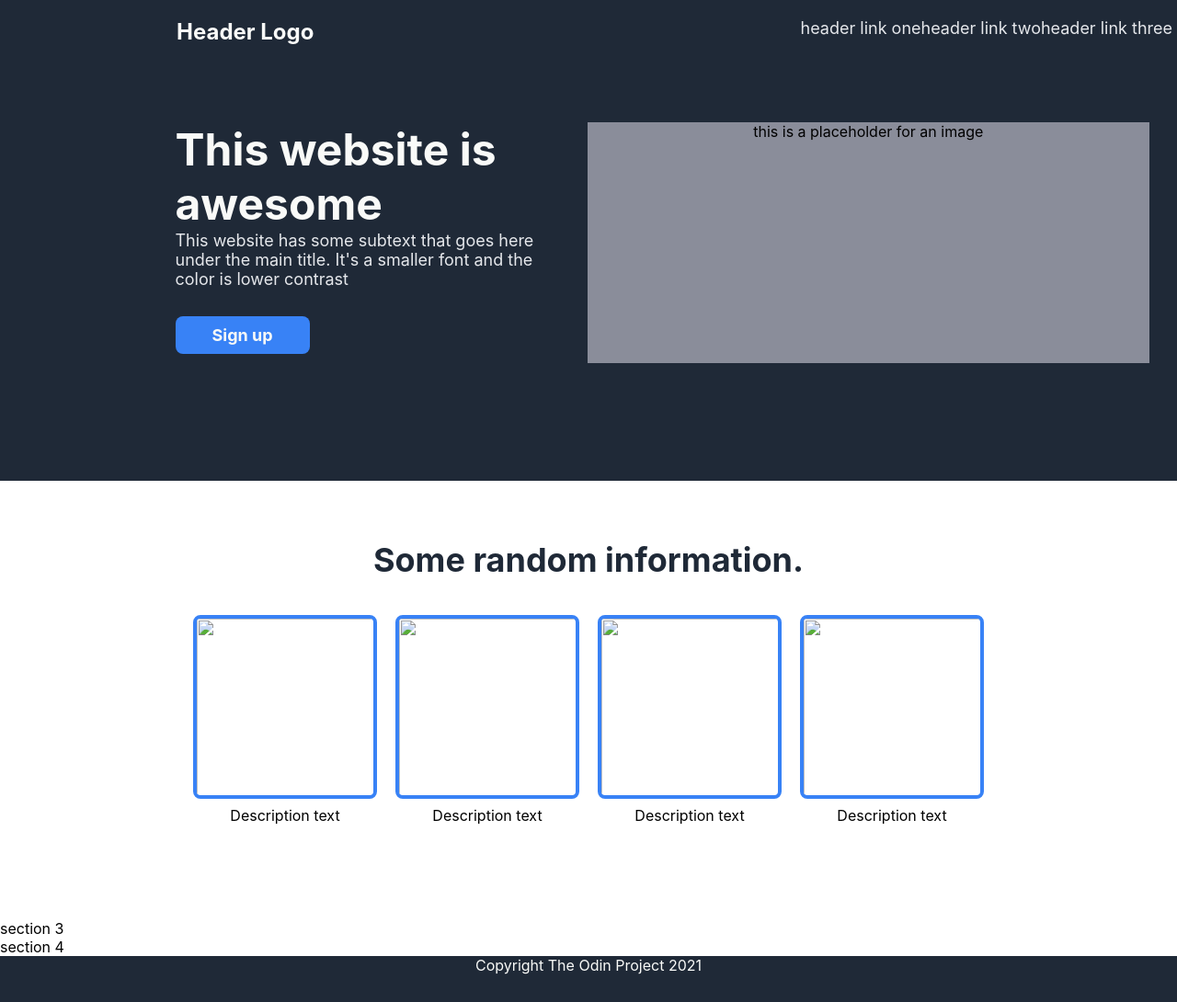
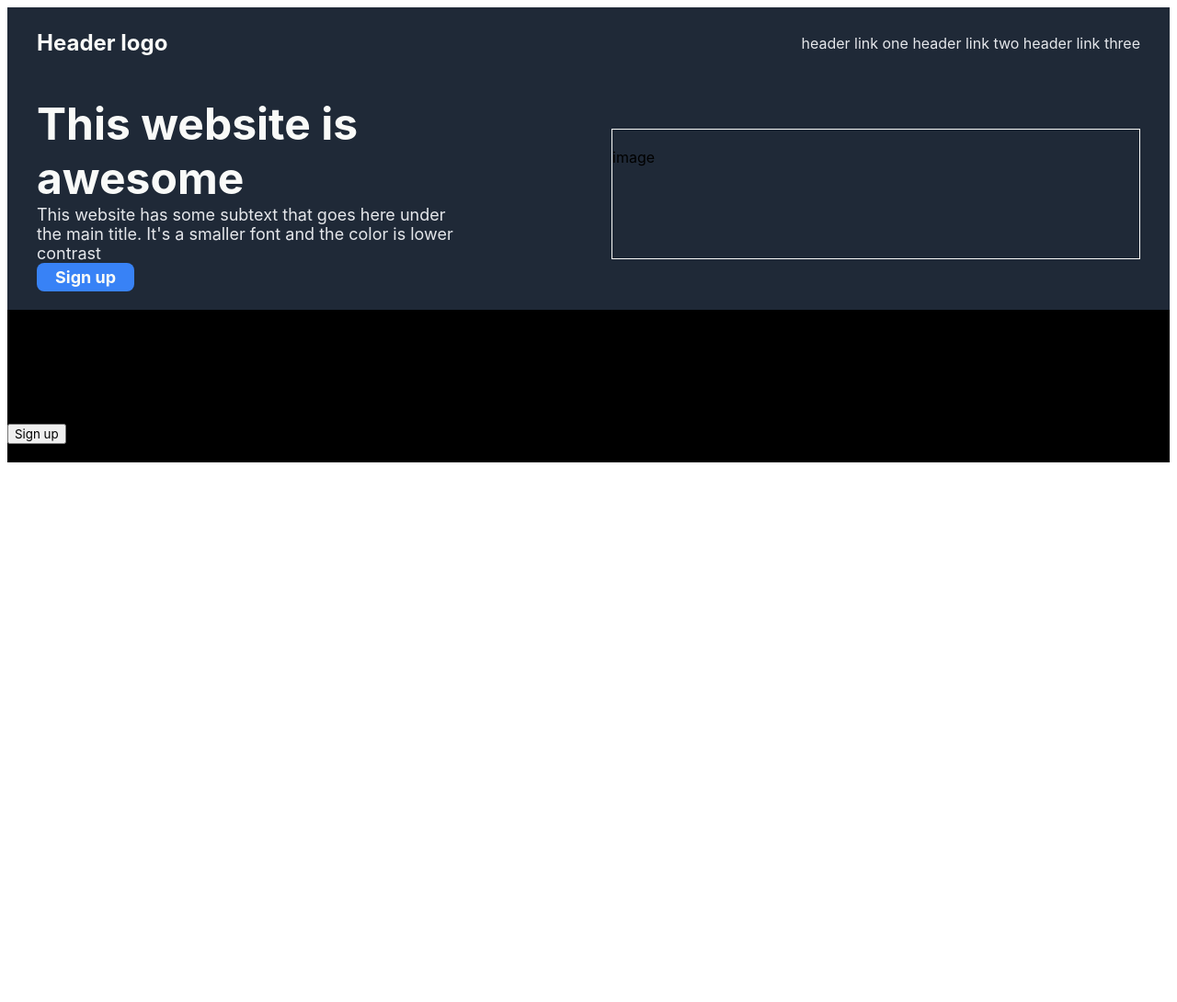
Before and after one commit to hankeyjm/odin-landing-page, a plain HTML site: page index.html in a window 1280 px wide. Shown: the whole page at 92% size. After the commit the page ends 800 px from the top, so only its background shows below. Drawn offline with Linux system fonts and the light colour scheme.

Commit message:
Day 1 re-attempt

```diff
--- a/index.html
+++ b/index.html
@@ -4,76 +4,51 @@
     <meta charset="UTF-8">
     <meta http-equiv="X-UA-Compatible" content="IE=edge">
     <meta name="viewport" content="width=device-width, initial-scale=1.0">
-    <title>Document</title>
+    <title>Landing Page</title>
     <link rel="stylesheet" href="./styles.css">
 </head>
 <body>
+    <div class="wrapper">
+    <div class="header-wrapper">
         <div class="header">
-            <!-- Left Aligned Logo Text, 3 header links-->
-            <div class="header-logo"><strong>Header Logo</strong></div>
-            <div class="navbar">
-                <div>header link one</div>
-                <div>header link two</div>
-                <div>header link three</div>
+            <div class="header-logo" style="">
+                <p>Header logo</p>
+            </div>
+            <div class="header-nav">
+                <a href="_blank">header link one</a>
+                <a href="_blank">header link two</a>
+                <a href="_blank">header link three</a>
             </div>
         </div>
-        <!-- 4 main content sections-->
-        <div class="content">
-            <!-- 2 sub contents -->
-            <div class="content-1">
-                <div class="content-1a">
-                    <div style="font-size: 48px;">This website is awesome</div>
-                    <div style="font-size: 18px; font-weight:lighter; color: #e5e7eb">This website has some subtext that goes here under the main title. It's a smaller font and the color is lower contrast</div>
-                    <br>
-                    <button class="button">Sign up</button>
-                </div>
-                    <div class="content-1b">
-                        this is a placeholder for an image
-                    </div>
-                </div>
+    </div>
+    <div class="body-1-wrapper">
+        <div class="body-1">
+            <div class="body-1l">
+                <div style="font-size: 48px; font-weight: bolder; color: #f9faf8;">This website is awesome</div>
+                <div style="font-size: 18px; color: #e5e7eb;">This website has some subtext that goes here under the main title. It's a smaller font and the color is lower contrast</div>
+                <button class="body-button1">Sign up</button>
+            </div>
+            <div class="body-1r" style="height: 100px;">image</div>
+        </div>
+    </div>
+        <div class="body-2">
+            <p>placeholder text</p>
+            <div class="gallery">
+            <!-- image gallery section -->
             </div>
         </div>
-
-            <!-- 4 sub contents -->
-            <div class="content-2">
-                <div style="font-size: 36px; font-weight:bolder; color: #1f2937;">Some random information.</div>
-                <div class="content-2a">
-                    <div class="gallery" >
-                        <a target="_blank" href="_blank">
-                            <img src="_blank" width="200" height="200">
-                        </a>
-                        <div class="desc">Description text</div>
-                    </div>
-                    <div class="gallery" >
-                        <a target="_blank" href="_blank">
-                            <img src="_blank" width="200" height="200">
-                        </a>
-                        <div class="desc">Description text</div>
-                    </div>
-                    <div class="gallery" >
-                        <a target="_blank" href="_blank">
-                            <img src="_blank" width="200" height="200">
-                        </a>
-                        <div class="desc">Description text</div>
-                    </div>
-                    <div class="gallery" >
-                        <a target="_blank" href="_blank">
-                            <img src="_blank" width="200" height="200">
-                        </a>
-                        <div class="desc">Description text</div>
-                    </div>
-
-                    <!-- <div class="fakeimg" ></div>
-                    <div class="fakeimg" ></div>
-                    <div class="fakeimg" ></div> -->
-                </div>
+        <div class="body-3">
+            <p>placeholder text</p>
+        </div>
+        <div class="body-4">
+            <div class="body-4l">
+                <p>placeholder text</p>
             </div>
-            <!-- No sub contents? Just a quote box-->
-            <div class="content-3">section 3</div>
-
-            <!-- 1 sub content -->
-            <div class="content-4">section 4</div>
+            <div class="body-4r">
+                <button>Sign up</button>
+            </div>
         </div>
-        <div class="footer">Copyright The Odin Project 2021</div>
+        <div class="footer">Copyright text</div>
+    </div>
 </body>
 </html>
--- a/styles.css
+++ b/styles.css
@@ -1,114 +1,71 @@
 * {
-    margin: 0;
     font-family: -apple-system, BlinkMacSystemFont, 'Segoe UI', Roboto, Oxygen, Ubuntu, Cantarell, 'Open Sans', 'Helvetica Neue', sans-serif;
-    box-sizing: border-box;
 }
 
+.wrapper {
+    background-color: black;
+}
 .header {
-    font-family: -apple-system, BlinkMacSystemFont, 'Segoe UI', Roboto, Oxygen, Ubuntu, Cantarell, 'Open Sans', 'Helvetica Neue', sans-serif;
-    background: #1F2937;
     display: flex;
-    padding: 20px 5px 20px 15%;
     flex-direction: row;
-    flex-wrap: wrap;
+    background-color: #1f2937;
+    justify-content: space-between;
+    align-items: center;
+    max-width: 1200px;
+    margin-left: auto;
+    margin-right: auto;
+}
+.header-wrapper {
+    background-color: #1f2937;
+}
+.header-logo {
+    align-self: flex-start;
+    color: #f9faf8;
+    font-size: 24px;
+    font-weight: bolder;
+}
+.header-nav {
+    justify-self: end;
 
 }
+.header-nav a {
+    text-decoration: none;
+    color: #e5e7eb;
+}
+.body-1-wrapper{
+    background-color: #1f2937;
+}
+.body-1 {
+    display: flex;
+    flex-direction: row;
 
-.header-logo {
-    font-size: 24px;
-    font-weight: bolder;
+    background-color: #1f2937;
+    align-items: center;
+    max-width: 1200px;
+    margin-left: auto;
+    margin-right: auto;
+    gap: 100px;
+}
+
+.body-1l {
+    max-width: 475px;
+    padding: 20px 50px 20px 0px;
+}
+.body-button1 {
+    border: 0;
+    background-color: #3882f6;
+    padding: 5px 20px;
+    font-weight: bold;
+    font-size: 18px;
     color: #f9faf8;
-    flex: 55%;
+    border-radius: 8px;
+}
+.body-1r {
+    flex-wrap: wrap;
+    flex: 1;
+    min-width: fit-content;
+    padding: 20px 0px 20px 0px;
+    display: block;
+    border: 1px solid #f9faf8;
 
 }
-.navbar {
-    display: flex;
-    flex: 45%;
-    justify-content:flex-end;
-    color: #e5e7eb;
-    font-size: 18px;
-}
-
-.content {
-    display: flex;
-    flex-direction: column;
-    gap: 10px;
-    flex-wrap: wrap;
-}
-.content-1 {
-    display: flex;
-    background-color: #1F2937;
-    padding: 5% 10px 10% 0%;
-
-}
-.content-1a {
-
-    font-weight: bolder;
-    padding-left: 15%;
-    padding-bottom: 0%;
-    flex: 50%;
-    color: #f9faf8;
-}
-.content-1b {
-
-    flex: 50%;
-    text-align: center;
-    background-color: #8A8D9A;
-    margin: 0px 20px;
-
-}
-.button {
-    background-color: #3882f6;
-    border-radius: 8px;
-    color:#f9faf8;
-    border: none;
-    padding: 10px 40px;
-    font-size: 18px;
-    font-weight:bold;
-    margin: 10px 0px;
-}
-.content-2 {
-    display: flex;
-    text-align: center;
-    padding: 5% 20%;
-    flex-direction: column;
-}
-.content-2a {
-    display: flex;
-    flex-direction: row;
-    justify-content: center;
-    gap: 20px;
-    padding: 5% 0;
-}
-div.gallery {
-
-}
-div.gallery img{
-    border: 4px solid #3882f6;
-    border-radius: 8px;
-
-
-}
-div.gallery desc {
-    padding: 15px;
-    text-align: center;
-}
-
-.content-3 {
-
-}
-.content-4 {
-
-}
-
-.footer {
-    width: 100%;
-    text-align: center;
-    color: #f9faf8;
-    background: #1F2937;
-    height: 50px;
-}
-@media screen and (max-width: 700px) {
-    .row, .navbar {
-      flex-direction: column;
-    }}
```
Also changed, not shown: img/-aO4AmfCVRIhA0_L1FWHgqCgF5qAbKjN6uveAIAnzf4.webp (added), img/header-logo.jpg (added).
